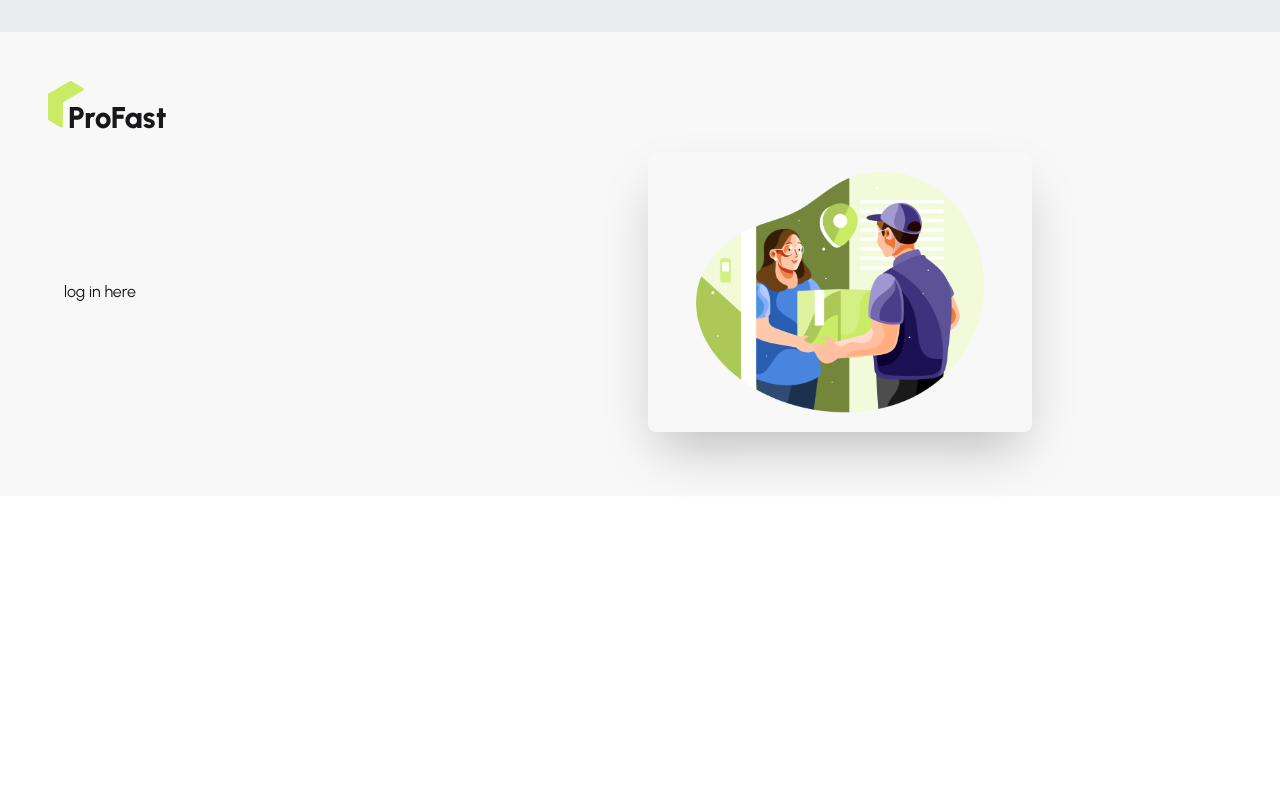
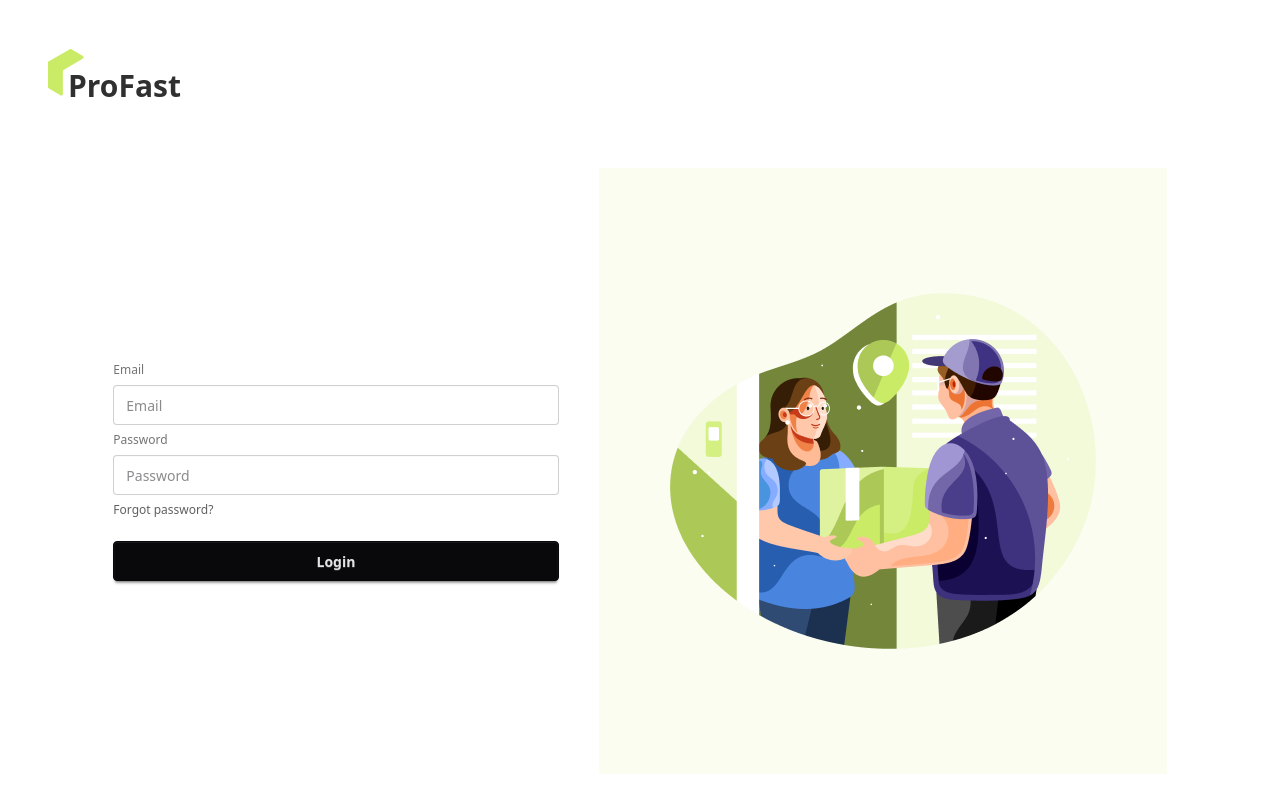
Before and after one commit to Khaiyum-Ahmed/ProFast-Client, a React (Vite) app: page /login in a window 1280 px wide. Shown: the top 812 px of the page. Built offline with nearby package versions, Linux system fonts and the light colour scheme.

Commit message:
introduction to react hook form

```diff
--- a/src/Layouts/AuthLayouts.jsx
+++ b/src/Layouts/AuthLayouts.jsx
@@ -3,18 +3,19 @@ import authimg from "../assets/images/authImage.png"
 import ProfastLogo from "../Shared/ProfastLogo";
 const AuthLayouts = () => {
     return (
-        <div className="p-12 bg-base-200">
-            <div>
+        <div className="m-12" >
+            <div className="mb-12">
                 <ProfastLogo></ProfastLogo>
             </div>
-            <div className="hero-content flex-col lg:flex-row-reverse">
-                <div className="flex-1">
+            <div className="hero-content max-w-11/12 flex-col gap-10 lg:flex-row-reverse mx-auto ">
+                <div className="flex-1 w-11/12 bg-[#FAFDF0] py-24 hidden lg:flex">
                     <img
                         src={authimg}
-                        className="max-w-sm rounded-lg shadow-2xl"
+                        className="max-w-xl"
                     />
                 </div>
-                <div className="flex-1">
+                <div className="flex-1 w-11/12 py-24">
+
                     <Outlet></Outlet>
                 </div>
             </div>
--- a/src/Layouts/MainLayouts.jsx
+++ b/src/Layouts/MainLayouts.jsx
@@ -4,10 +4,12 @@ import Footer from "../Shared/Footer/Footer";
 
 const MainLayouts = () => {
     return (
-        <div className="max-w-11/12 mx-auto">
+        <div className='bg-[#EAECED] pt-8 Font-urbanist'>
+            <div className="max-w-11/12 mx-auto">
             <Navbar></Navbar>
             <Outlet></Outlet>
             <Footer></Footer>
+        </div>
         </div>
     );
 };
--- a/src/Pages/AuthenticationPages/Login/Login.jsx
+++ b/src/Pages/AuthenticationPages/Login/Login.jsx
@@ -1,9 +1,31 @@
 import React from 'react';
+import { useForm } from 'react-hook-form';
 
 const Login = () => {
+    const { register, handleSubmit, formState:{errors} } = useForm();
+    const onSubmit = (data) => {
+        console.log(data)
+    }
     return (
-        <div>
-            <h2>log in here</h2>
+        <div className='max-w-xl'>
+            <form onSubmit={handleSubmit(onSubmit)}>
+                <fieldset className="fieldset">
+                    <label className="label">Email</label>
+                    <input type="email"
+                        {...register("email", { required: true })}
+                        className="input w-full" placeholder="Email" />
+                        {errors.email && <p className='text-red-500'>Valid email is required?</p>}
+
+                    <label className="label">Password</label>
+                    <input type="password"
+                        {...register("password", { required: true, minLength: 8 })}
+                        className="input w-full" placeholder="Password" />
+
+                    <div><a className="link link-hover">Forgot password?</a></div>
+
+                    <button className="btn btn-neutral mt-4">Login</button>
+                </fieldset>
+            </form>
         </div>
     );
 };
--- a/src/Shared/ProfastLogo.jsx
+++ b/src/Shared/ProfastLogo.jsx
@@ -1,10 +1,11 @@
+import { Link } from "react-router";
 import logo from "../assets/images/logo.png"
 const ProfastLogo = () => {
     return (
-        <div className="flex items-end">
+        <Link to="/" className="flex items-end">
             <img className="mb-2" src={logo} alt="ProFast" />
-            <p className=" font-extrabold text-3xl -ml-4 ">ProFast</p>
-        </div>
+            <p className=" font-extrabold text-3xl text-[#303030] -ml-4 ">ProFast</p>
+        </Link>
     );
 };
 
--- a/src/main.jsx
+++ b/src/main.jsx
@@ -14,7 +14,7 @@ AOS.init();
 
 createRoot(document.getElementById('root')).render(
   <StrictMode>
-    <div className='bg-[#EAECED] pt-8 Font-urbanist'>
+    <div>
       <RouterProvider router={router} />
     </div>
   </StrictMode>,
```
